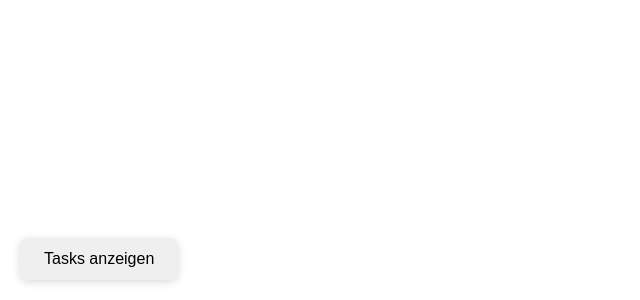
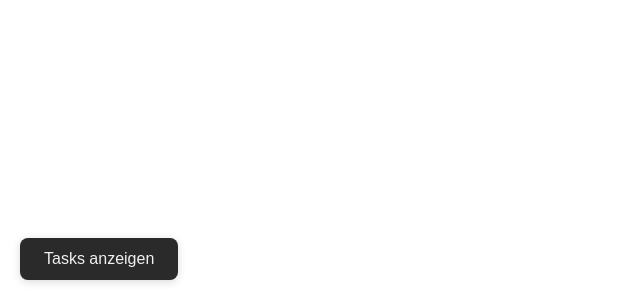
Before and after one commit to TekLM1/Task_Planner, a plain HTML site: page html/action-buttons/aside-action-buttons/aside-action-button.html in a window 1280 px wide. Shown: the part 500-800 px from the top of the page, without its empty margins (0-640 px from the left). Drawn offline with Linux system fonts and the light colour scheme.

Commit message:
Fix background color for aside action button by resolving merge conflict

```diff
--- a/html/action-buttons/aside-action-buttons/aside-action-button.css
+++ b/html/action-buttons/aside-action-buttons/aside-action-button.css
@@ -2,11 +2,7 @@
         position: fixed;
         bottom: 20px;
         left: 20px;
-<<<<<<< HEAD
         background-color: var(--aside-action-button-background-color);
-=======
-        background-color: var(--second-background-color);
->>>>>>> ba3cbc6469bd434b7bb37cf50fae074e22bc5682
         color: var(--main-font-color);
         border: none;
         border-radius: 8px;
```
